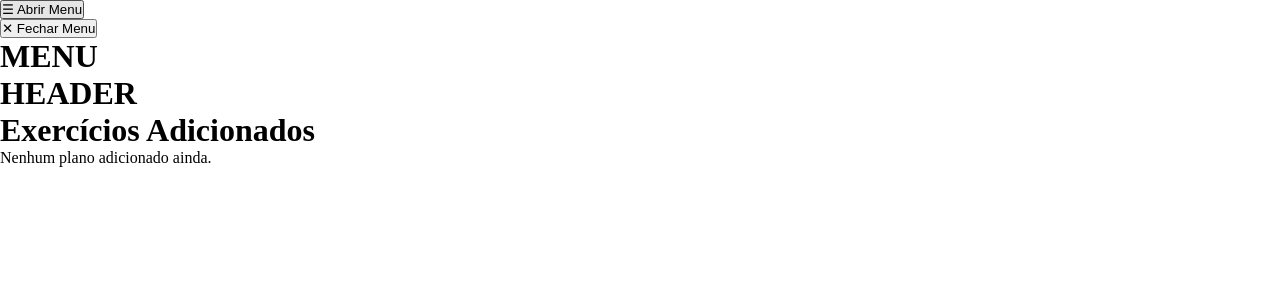
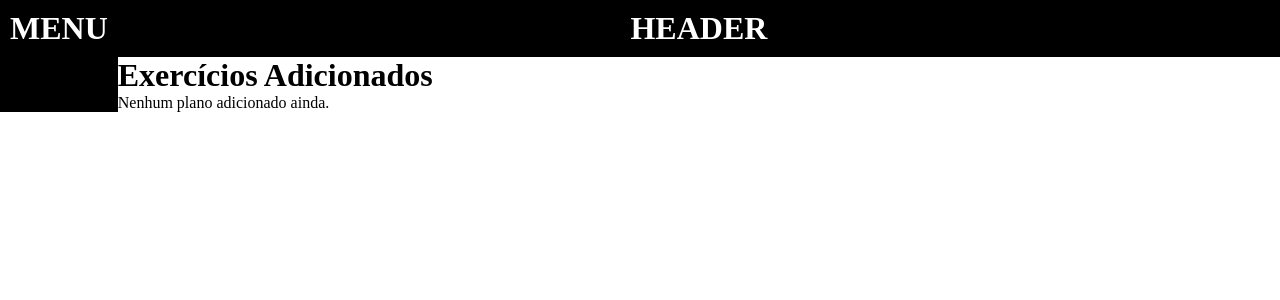
Before and after one commit to Ramom-Gomes/Fitness, a React (Vite) app: page /meus-exercicios in a window 1280 px wide. Shown: the top 300 px of the page. Built offline with nearby package versions, Linux system fonts and the light colour scheme.

Commit message:
consegui-deixar-layou-basico

```diff
--- a/src/App.css
+++ b/src/App.css
@@ -4,6 +4,22 @@
     box-sizing: border-box;
 }
 
-.main-app {
+.container-app{
     display: flex;
-}
+  }
+
+  .header {
+
+  }
+
+  /* Estilos para o menu */
+  .menu {
+    background-color: black;
+    padding: 10px;
+  }
+
+  /* Estilos para as rotas */
+  .routes {
+    flex: 1;
+    overflow-y: auto;
+  }
--- a/src/App.jsx
+++ b/src/App.jsx
@@ -44,17 +44,15 @@ function App() {
   location.pathname === '/trocar-senha';
 
   return (
-      <Provider store={store}>
-          <div>
-              {!hideHeaderAndMenu && (
-            <div>
-              <Menu />
-            </div>
-            )}
-              {!hideHeaderAndMenu && <Header />}
-            <Rotas users={users} registerUser={registerUser} addExerciseToUser={addExerciseToUser}/>
-          </div>
-      </Provider>
+    <Provider store={store}>
+    <div className="container-app">
+      {!hideHeaderAndMenu && <Menu className="menu" />}
+      <div className="routes">
+        {!hideHeaderAndMenu && <Header className="header" />}
+        <Rotas users={users} registerUser={registerUser} addExerciseToUser={addExerciseToUser} />
+      </div>
+    </div>
+  </Provider>
   );
 }
 
--- a/src/components/Header.jsx
+++ b/src/components/Header.jsx
@@ -1,6 +1,9 @@
+import '../estilizações/header.css';
+
+
 function Header () {
     return (
-        <div>
+        <div className='container-header'>
             <h1>HEADER</h1>
         </div>
     )
--- a/src/components/Menu.jsx
+++ b/src/components/Menu.jsx
@@ -1,6 +1,7 @@
 import React from 'react';
 import { useDispatch, useSelector } from 'react-redux';
 import { toggleMenu } from '../Redux/themeActions';
+import '../estilizações/menu.css';
 
 function Menu() {
   const dispatch = useDispatch();
@@ -11,18 +12,8 @@ function Menu() {
   };
 
   return (
-    <div>
-      <button className="menu-button" onClick={handleToggleMenu}>
-        ☰ Abrir Menu
-      </button>
-
-      <div className={`menu ${menuOpen ? 'open' : ''}`}>
-        <button className="close-button" onClick={handleToggleMenu}>
-          ✕ Fechar Menu
-        </button>
+    <div className="container-menu">
         <h1>MENU</h1>
-        {/* Itens do menu aqui */}
-      </div>
     </div>
   );
 }
--- /dev/null
+++ b/src/estilizações/header.css
@@ -0,0 +1,6 @@
+.container-header {
+    background-color: black;
+    color: white;
+    padding: 10px;
+    text-align: center;
+}
--- a/src/estilizações/menu.css
+++ b/src/estilizações/menu.css
@@ -0,0 +1,5 @@
+.container-menu {
+    background-color: black;
+    padding: 10px;
+    color: white;
+}
```
